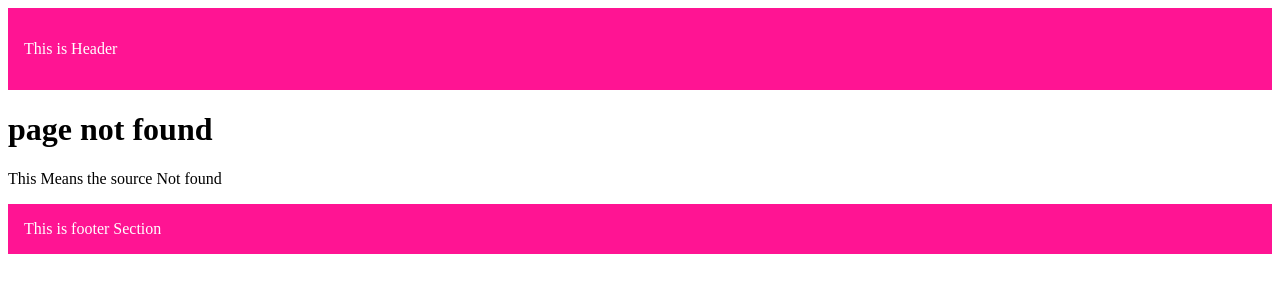
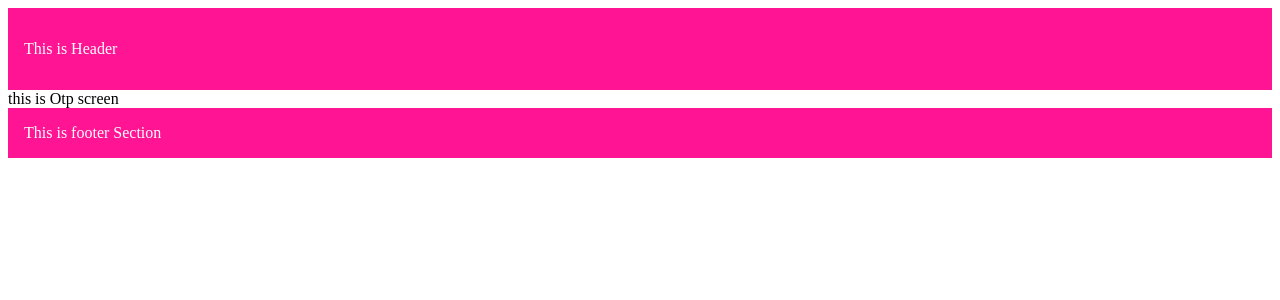
Before and after one commit to aliabbasmaryami/Nextjs, a Next.js app: page /otp in a window 1280 px wide. Before the commit this address had no page. Shown: the top 300 px of the page. Built offline with nearby package versions, Linux system fonts and the light colour scheme.

Commit message:
Otp screen add

```diff
--- /dev/null
+++ b/src/app/(auth)/otp/page.tsx
@@ -0,0 +1,7 @@
+export default function Otp(){
+    return(
+        <div>
+            this is Otp screen
+        </div>
+    )
+}
```
